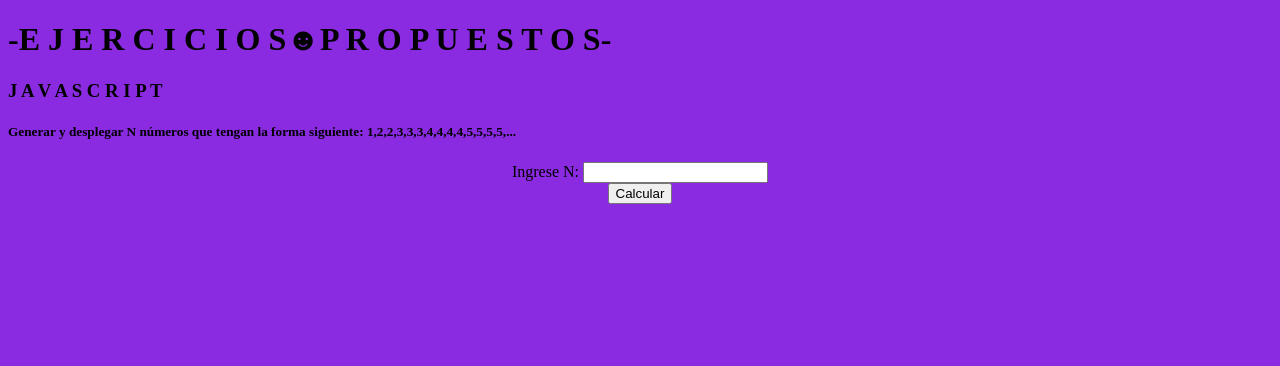
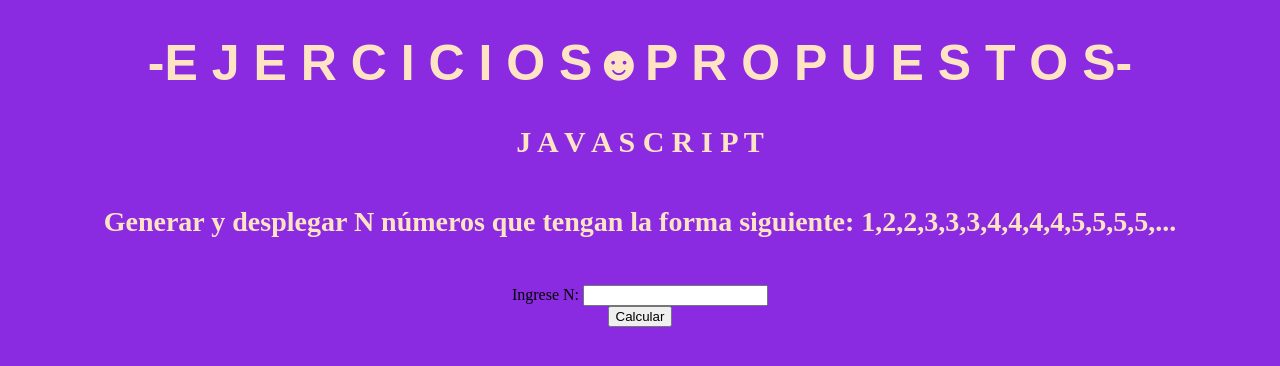
Before and after one commit to 7756931-54/JavaScript_01, a plain HTML site: page index.html in a window 1280 px wide. Drawn offline with Linux system fonts and the light colour scheme.

Commit message:
Update style.css

```diff
--- a/style.css
+++ b/style.css
@@ -1,3 +1,19 @@
 body{
     background-color: blueviolet;
+
 }
+h1,h3,h5{
+    text-align: center;
+    color:bisque;
+
+}
+h1{
+    font-size: 50px;
+    font-family:fantasy, monospace;
+}
+h3{
+    font-size: 30px;
+}
+h5{
+    font-size: 28px;
+}
```
